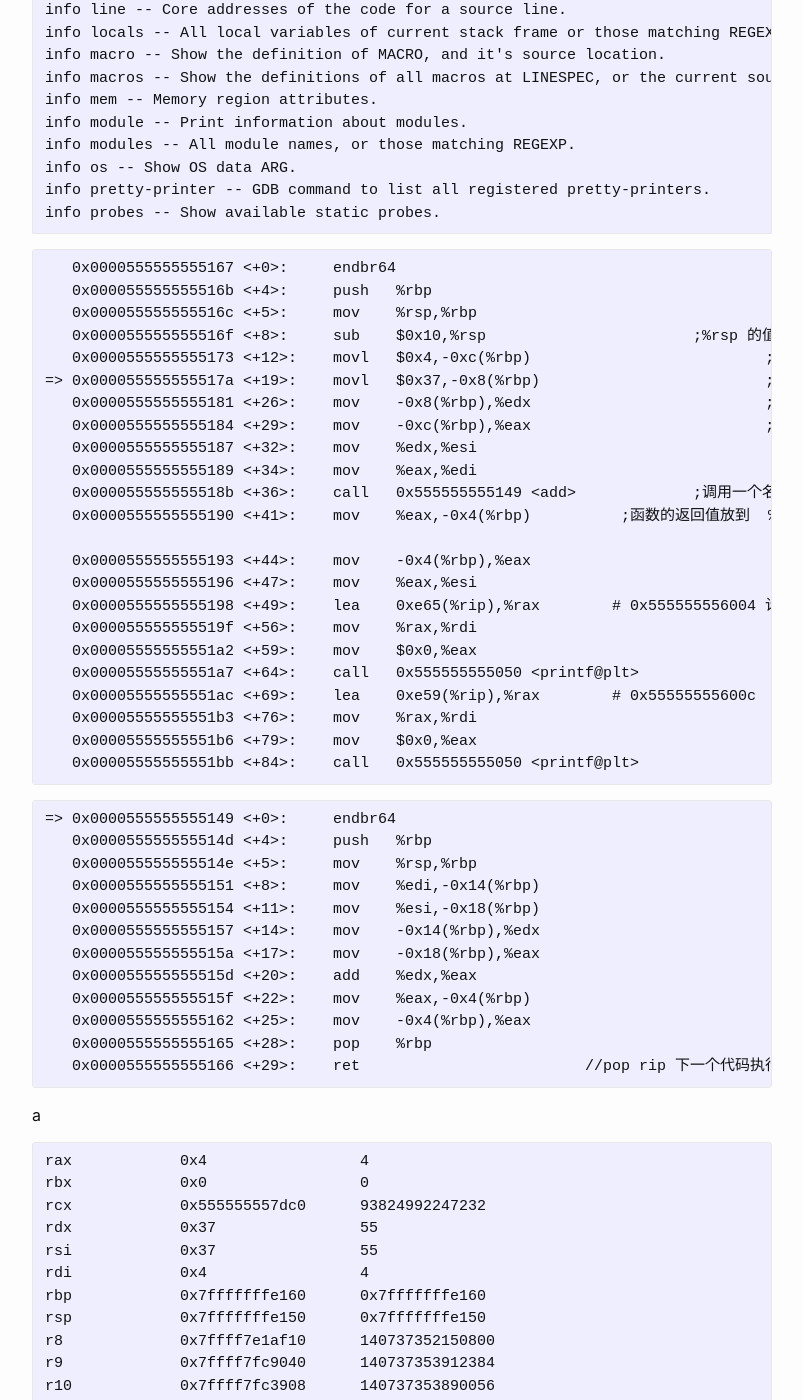
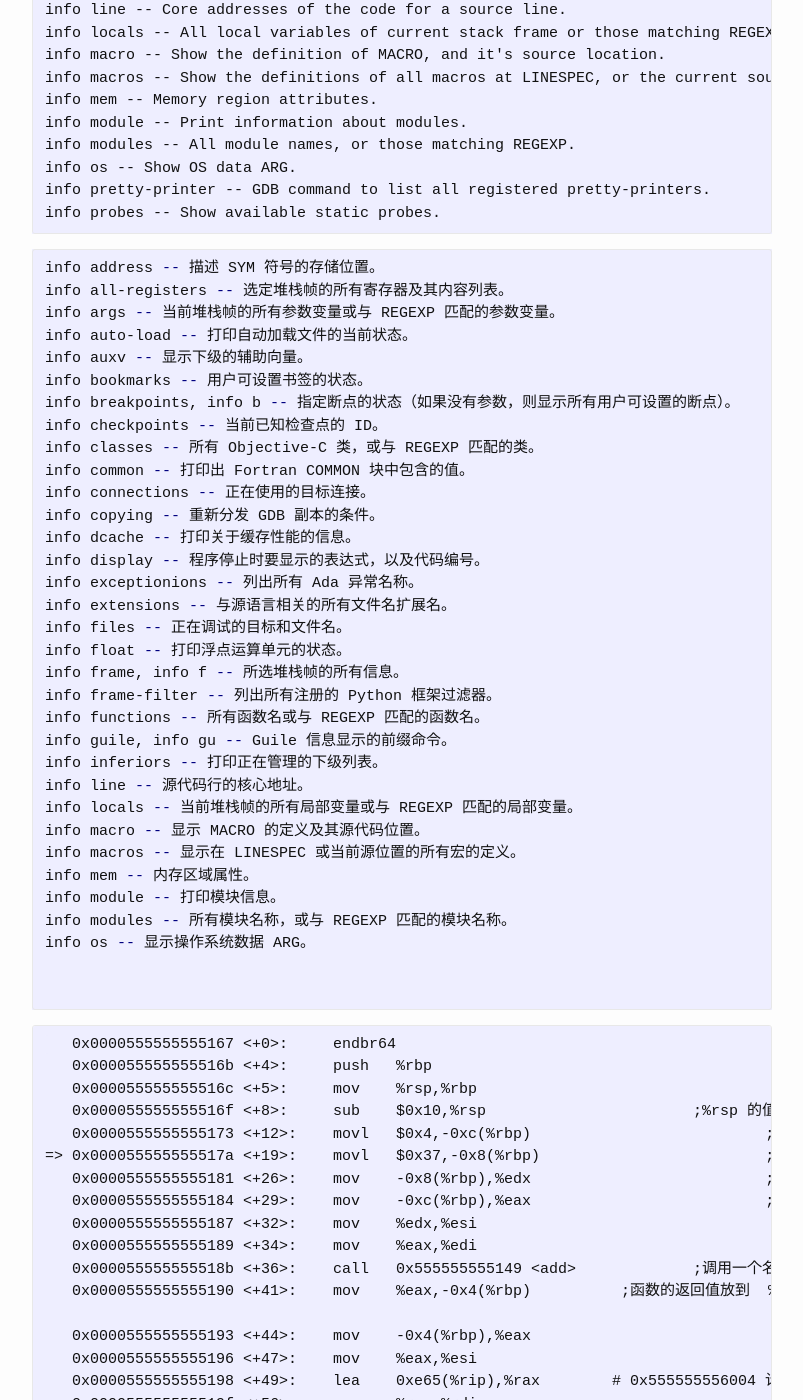
Before and after one commit to xor218/xor218.github.io, a Jekyll site: the page built from CLanguage/2024-05-05-gdb调试.md, in a window 1280 px wide and 1400 px high, scrolled down 7959 px. Shown: the whole window, without its empty margins (238-1041 px from the left). Built offline with Jekyll 4.4.1, drawn with Linux system fonts in a browser that asks for light colours; some of the changed text lies outside the part shown.

Commit message:
gdb 调试

````diff
--- a/CLanguage/2024-05-05-gdb调试.md
+++ b/CLanguage/2024-05-05-gdb调试.md
@@ -290,13 +290,13 @@ break 10
 
 #### 显示汇编语言
 
-```
+```bash
 disas
 ```
 
 
 
-```
+```bash
  list:
  列出指定的函数或行。
 如果没有参数，则在前一个列表之后或周围再列出十行。
@@ -319,7 +319,7 @@ FILE:FUNCTION，以区分同名静态函数。
 
 #### info
 
-```
+```bash
 info line ;			显示当前行
 
 ```
@@ -360,6 +360,43 @@ info modules -- All module names, or those matching REGEXP.
 info os -- Show OS data ARG.
 info pretty-printer -- GDB command to list all registered pretty-printers.
 info probes -- Show available static probes.
+```
+
+
+```bash
+info address -- 描述 SYM 符号的存储位置。
+info all-registers -- 选定堆栈帧的所有寄存器及其内容列表。
+info args -- 当前堆栈帧的所有参数变量或与 REGEXP 匹配的参数变量。
+info auto-load -- 打印自动加载文件的当前状态。
+info auxv -- 显示下级的辅助向量。
+info bookmarks -- 用户可设置书签的状态。
+info breakpoints, info b -- 指定断点的状态（如果没有参数，则显示所有用户可设置的断点）。
+info checkpoints -- 当前已知检查点的 ID。
+info classes -- 所有 Objective-C 类，或与 REGEXP 匹配的类。
+info common -- 打印出 Fortran COMMON 块中包含的值。
+info connections -- 正在使用的目标连接。
+info copying -- 重新分发 GDB 副本的条件。
+info dcache -- 打印关于缓存性能的信息。
+info display -- 程序停止时要显示的表达式，以及代码编号。
+info exceptionions -- 列出所有 Ada 异常名称。
+info extensions -- 与源语言相关的所有文件名扩展名。
+info files -- 正在调试的目标和文件名。
+info float -- 打印浮点运算单元的状态。
+info frame, info f -- 所选堆栈帧的所有信息。
+info frame-filter -- 列出所有注册的 Python 框架过滤器。
+info functions -- 所有函数名或与 REGEXP 匹配的函数名。
+info guile, info gu -- Guile 信息显示的前缀命令。
+info inferiors -- 打印正在管理的下级列表。
+info line -- 源代码行的核心地址。
+info locals -- 当前堆栈帧的所有局部变量或与 REGEXP 匹配的局部变量。
+info macro -- 显示 MACRO 的定义及其源代码位置。
+info macros -- 显示在 LINESPEC 或当前源位置的所有宏的定义。
+info mem -- 内存区域属性。
+info module -- 打印模块信息。
+info modules -- 所有模块名称，或与 REGEXP 匹配的模块名称。
+info os -- 显示操作系统数据 ARG。
+
+
 ```
 
 
````
